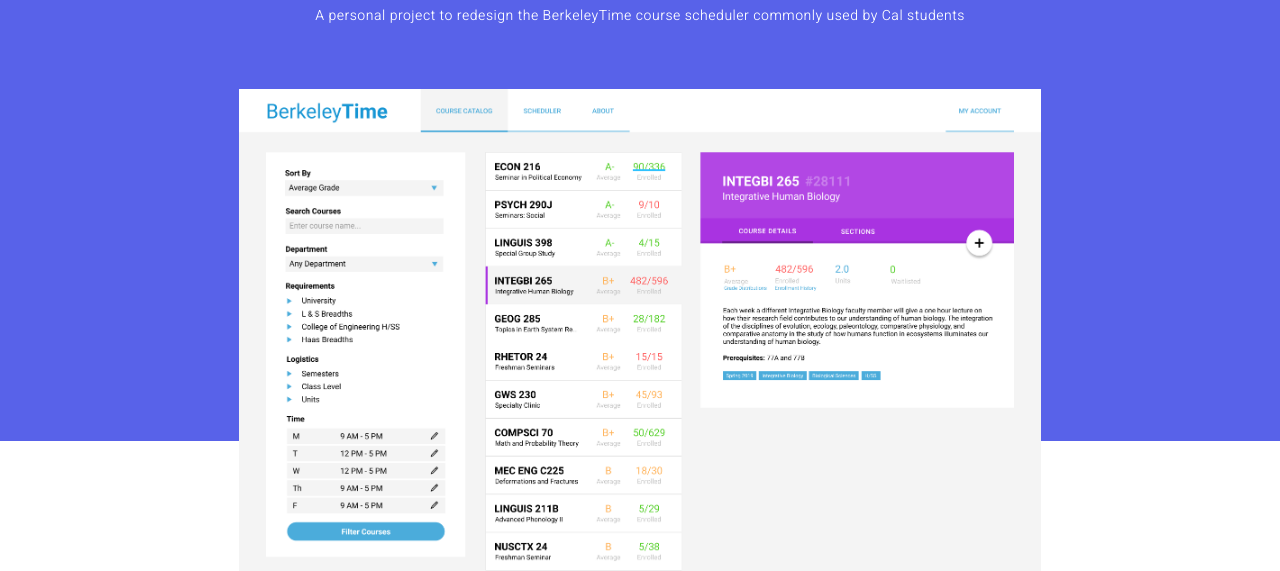
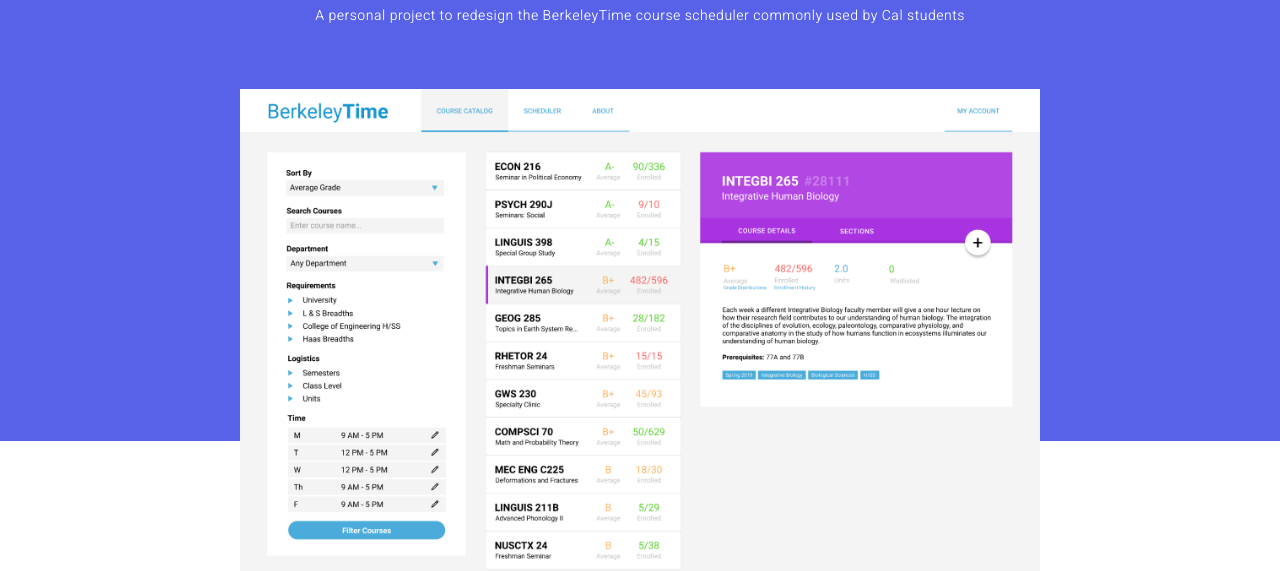
Before and after one commit to clairelin135/personal-website, a plain HTML site: page src/berkeleytime.html in a window 1280 px wide. Shown: the part 229-800 px from the top of the page. Drawn offline with nearby package versions, Linux system fonts and the light colour scheme; a web font is replaced by a local one.

Commit message:
remove excess files

```diff
--- a/src/berkeleytime.html
+++ b/src/berkeleytime.html
@@ -51,7 +51,7 @@
         <h5><span class="white">BerkeleyTime Redesign</span></h5>
         <p class="white">A personal project to redesign the BerkeleyTime course scheduler commonly used by Cal students</p>
       </div>
-      <img src="images\hifi-catalog.png" class="contain large-image w-100"></img>
+      <img src="images/berkeleytime/hi-fi/catalog1.png" class="contain large-image w-100"></img>
     </div>
     <div class="mv6 center mw8">
       <div class="mb5 ph6">
```
Also changed, not shown: src/index.html (+1 -1 lines), src/images/hifi-catalog.png (deleted), src/images/icon.png (deleted).
